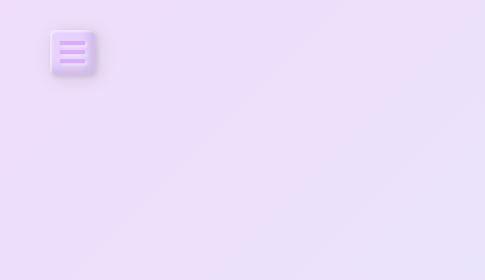
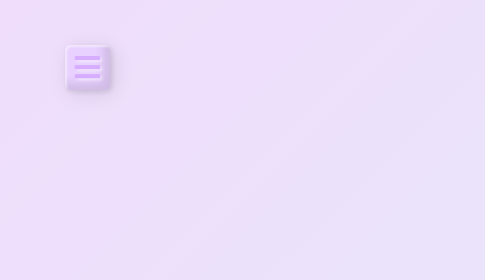
Before and after one commit to zxcqwertix/proect.matem, a plain HTML site: page index.html in a window 1280 px wide. Shown: the top 280 px of the page, 0-485 px from the left. Drawn offline with Linux system fonts and the light colour scheme.

Commit message:
style.css

```diff
--- a/style.css
+++ b/style.css
@@ -68,7 +68,7 @@
     cursor: pointer;
     color: #d6adff;
     border-radius: 5px;
-    margin: 30px 45px;
+    margin: 45px 60px;
     font-size: 29px;
     background-color: #e8d1ff;
     box-shadow:inset 2px 2px 2px 0px rgba(255,255,255,.5),
```
